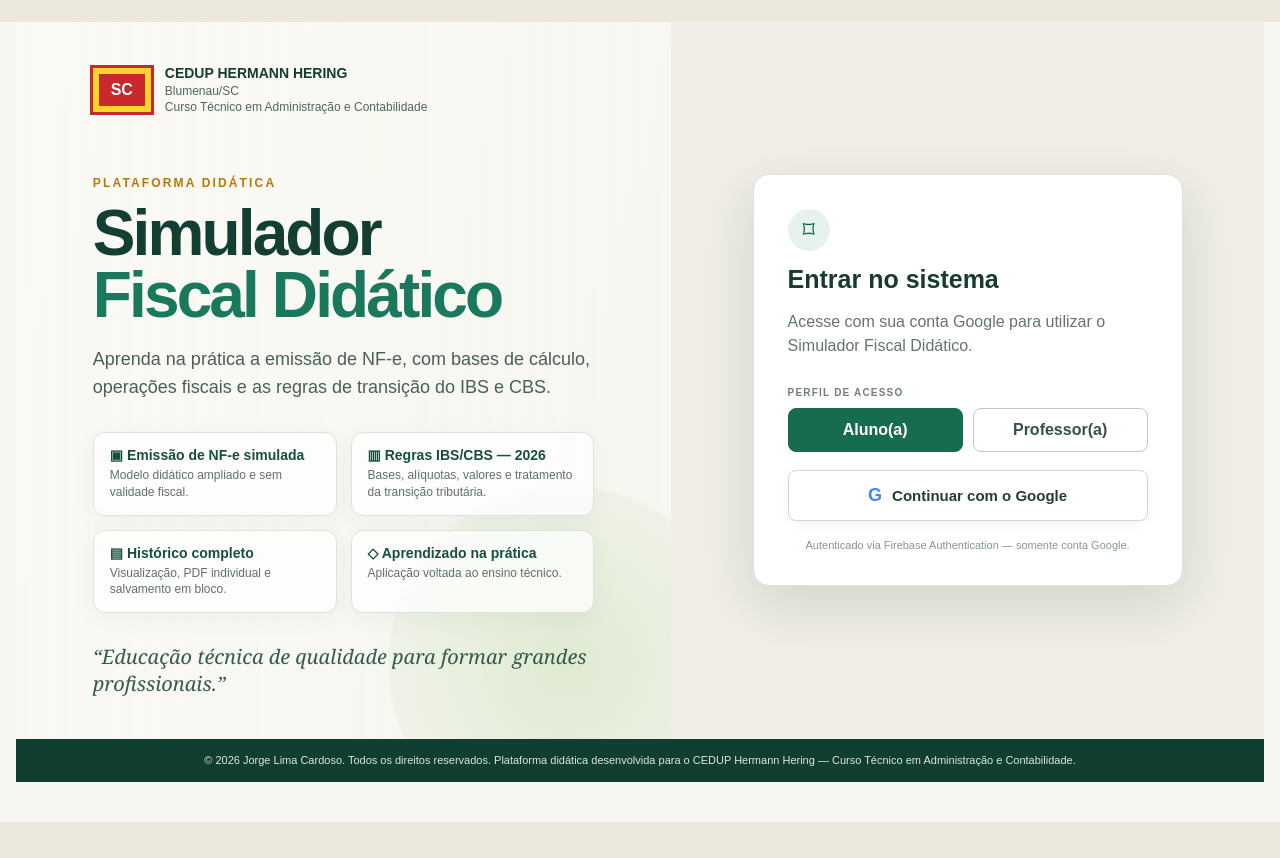
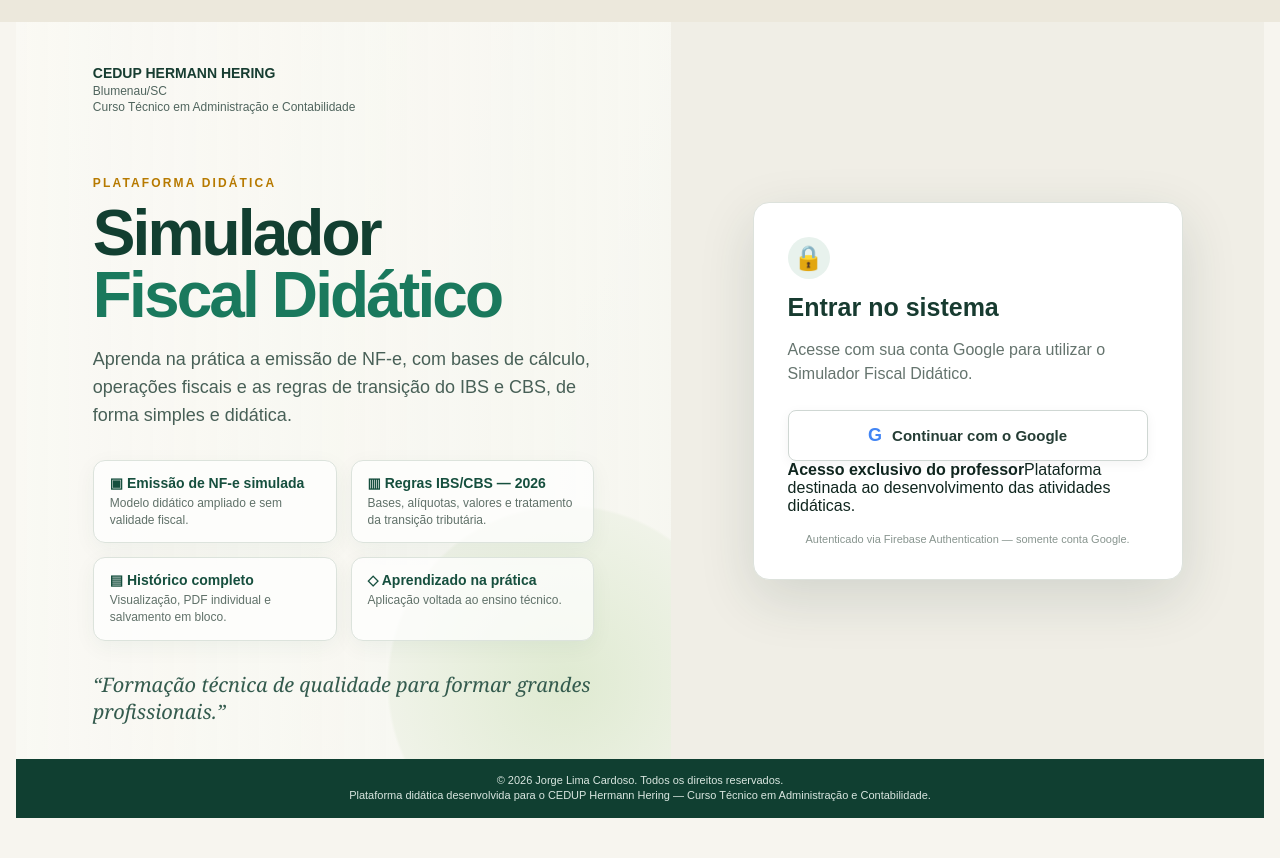
Before and after one commit to profjorgerg-gif/Simulador-de-Nota-Fiscal, a React (Create React App) app: page / in a window 1280 px wide. Before the commit the page ends 822 px from the top, so only its background shows below. Built offline with nearby package versions, Linux system fonts and the light colour scheme; no server answers.

Commit message:
Ajustar landing para uso exclusivo do professor e remover marca SC

```diff
--- a/src/LandingGate.jsx
+++ b/src/LandingGate.jsx
@@ -5,20 +5,22 @@ import "./landing.css";
 
 export default function LandingGate({ children }) {
   const [user, setUser] = useState(undefined);
-  const [perfil, setPerfil] = useState("aluno");
   const [erro, setErro] = useState("");
   const [entrando, setEntrando] = useState(false);
 
   useEffect(() => onAuthStateChanged(auth, setUser), []);
 
   async function entrar() {
-    setErro(""); setEntrando(true);
+    setErro("");
+    setEntrando(true);
     try {
-      localStorage.setItem("sfd_perfil_acesso", perfil);
+      localStorage.setItem("sfd_perfil_acesso", "professor");
       await signInWithPopup(auth, googleProvider);
     } catch (e) {
       setErro("Não foi possível entrar com a conta Google. Tente novamente.");
-    } finally { setEntrando(false); }
+    } finally {
+      setEntrando(false);
+    }
   }
 
   if (user === undefined) return <div className="landing-loading">Carregando...</div>;
@@ -26,40 +28,54 @@ export default function LandingGate({ children }) {
 
   return <main className="landing-a">
     <section className="landing-hero">
+      <div className="landing-overlay" />
       <div className="landing-brand">
-        <div className="landing-mark">SC</div>
-        <div><strong>CEDUP HERMANN HERING</strong><span>Blumenau/SC</span><span>Curso Técnico em Administração e Contabilidade</span></div>
+        <div>
+          <strong>CEDUP HERMANN HERING</strong>
+          <span>Blumenau/SC</span>
+          <span>Curso Técnico em Administração e Contabilidade</span>
+        </div>
       </div>
+
       <div className="landing-copy">
         <span className="landing-kicker">PLATAFORMA DIDÁTICA</span>
         <h1>Simulador<br/><em>Fiscal Didático</em></h1>
-        <p>Aprenda na prática a emissão de NF-e, com bases de cálculo, operações fiscais e as regras de transição do IBS e CBS.</p>
+        <p>Aprenda na prática a emissão de NF-e, com bases de cálculo, operações fiscais e as regras de transição do IBS e CBS, de forma simples e didática.</p>
+
         <div className="landing-features">
           <div><b>▣ Emissão de NF-e simulada</b><span>Modelo didático ampliado e sem validade fiscal.</span></div>
           <div><b>▥ Regras IBS/CBS — 2026</b><span>Bases, alíquotas, valores e tratamento da transição tributária.</span></div>
           <div><b>▤ Histórico completo</b><span>Visualização, PDF individual e salvamento em bloco.</span></div>
           <div><b>◇ Aprendizado na prática</b><span>Aplicação voltada ao ensino técnico.</span></div>
         </div>
-        <blockquote>“Educação técnica de qualidade para formar grandes profissionais.”</blockquote>
+
+        <blockquote>“Formação técnica de qualidade para formar grandes profissionais.”</blockquote>
       </div>
     </section>
 
     <section className="landing-access">
       <div className="login-card">
-        <div className="login-icon">⌑</div>
+        <div className="login-icon">🔒</div>
         <h2>Entrar no sistema</h2>
         <p>Acesse com sua conta Google para utilizar o Simulador Fiscal Didático.</p>
-        <label>PERFIL DE ACESSO</label>
-        <div className="profile-buttons">
-          <button className={perfil === "aluno" ? "active" : ""} onClick={() => setPerfil("aluno")}>Aluno(a)</button>
-          <button className={perfil === "professor" ? "active" : ""} onClick={() => setPerfil("professor")}>Professor(a)</button>
+
+        <button className="google-button" onClick={entrar} disabled={entrando}>
+          <span>G</span>{entrando ? "Entrando..." : "Continuar com o Google"}
+        </button>
+
+        <div className="professor-note">
+          <strong>Acesso exclusivo do professor</strong>
+          <span>Plataforma destinada ao desenvolvimento das atividades didáticas.</span>
         </div>
-        <button className="google-button" onClick={entrar} disabled={entrando}><span>G</span>{entrando ? "Entrando..." : "Continuar com o Google"}</button>
+
         {erro && <div className="landing-error">{erro}</div>}
         <small>Autenticado via Firebase Authentication — somente conta Google.</small>
       </div>
     </section>
 
-    <footer className="landing-footer">© 2026 Jorge Lima Cardoso. Todos os direitos reservados. Plataforma didática desenvolvida para o CEDUP Hermann Hering — Curso Técnico em Administração e Contabilidade.</footer>
+    <footer className="landing-footer">
+      <div>© 2026 Jorge Lima Cardoso. Todos os direitos reservados.</div>
+      <div>Plataforma didática desenvolvida para o CEDUP Hermann Hering — Curso Técnico em Administração e Contabilidade.</div>
+    </footer>
   </main>;
 }
```
